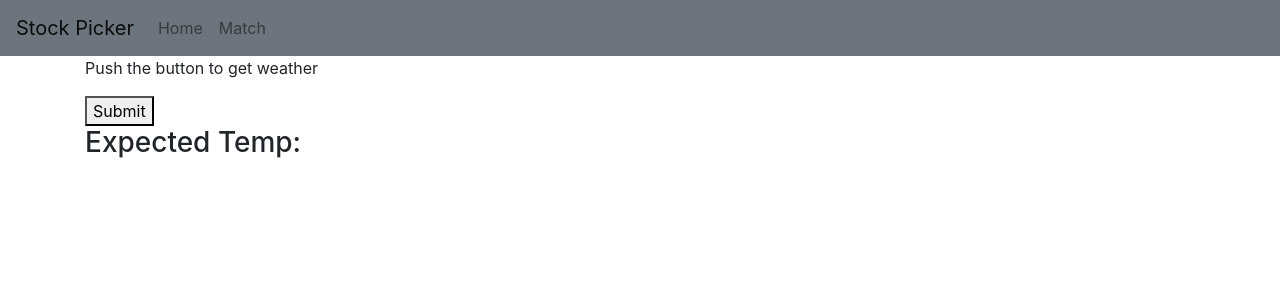
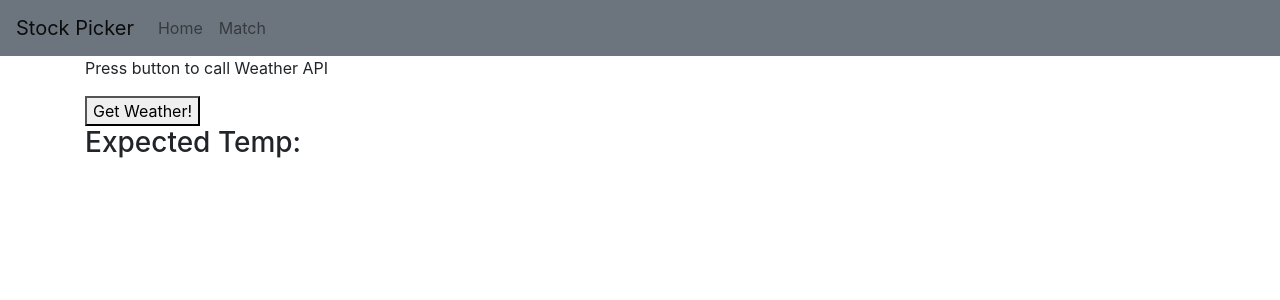
Before and after one commit to Codubee/StockPickerTTH1-2-Front, a React (Create React App) app: page / in a window 1280 px wide. Shown: the top 300 px of the page. Built offline with nearby package versions, Linux system fonts and the light colour scheme.

Commit message:
Edit on button

```diff
--- a/src/ApiCall/WeatherAPI.js
+++ b/src/ApiCall/WeatherAPI.js
@@ -19,9 +19,9 @@ class WeatherAPI extends React.Component {
     render() {
         return (
             <div>
-                <p>Push the button to get weather</p>
+                <p>Press button to call Weather API</p>
 
-                <button onClick={this.triggerApi}>Submit</button>
+                <button onClick={this.triggerApi}>Get Weather!</button>
                 <h3>Expected Temp: {this.state.temp}</h3>
             </div>
 
```
